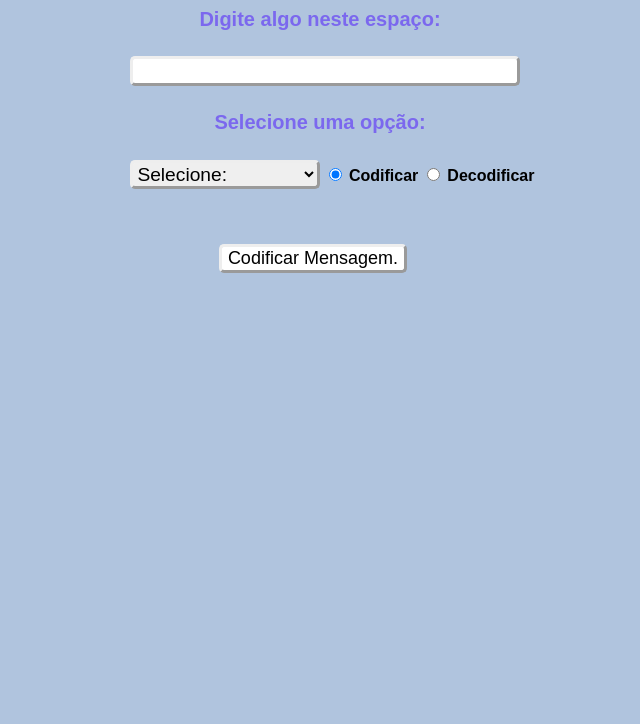
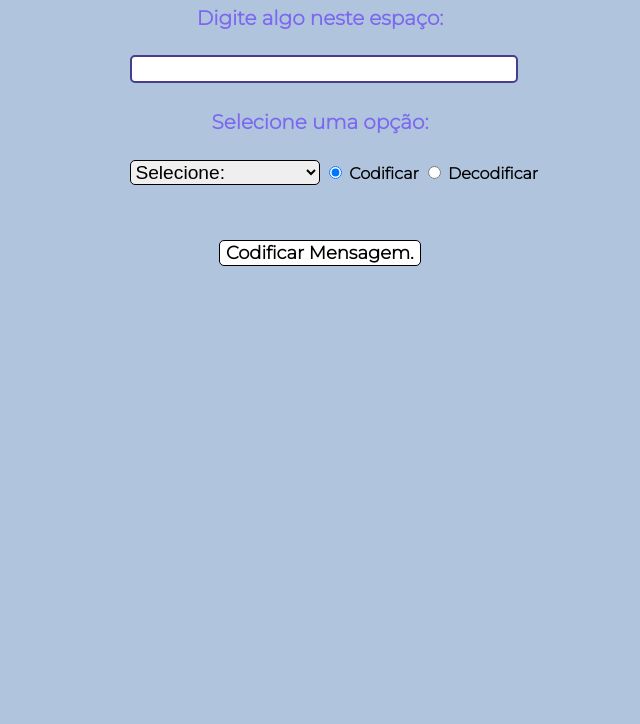
Before and after one commit to luizzzabiassi/cod-e-decod, a plain HTML site: page index.html in a window 1280 px wide. Shown: the part 76-800 px from the top of the page, without its empty margins (320-960 px from the left). Drawn offline with Linux system fonts and the light colour scheme.

Commit message:
melhorias no css

```diff
--- a/style.css
+++ b/style.css
@@ -1,19 +1,24 @@
+@import url('https://fonts.googleapis.com/css2?family=Montserrat:wght@200;300&display=swap');
+
 body{
+    font-family: "Montserrat", sans-serif;
     background-color: lightsteelblue;
 }
 
 h1{
-    font-family: Arial, Helvetica, sans-serif;
     color: darkslateblue;
     text-align: center;
 }
 
 h4{
-    font-family: Arial, Helvetica, sans-serif;
     color: mediumslateblue;
     margin-bottom: 2%;
     font-size: 20px;
     text-align: center;
+    margin-top: 2px;
+}
+
+#resultado{
     margin-top: 2%;
 }
 
@@ -22,31 +27,42 @@ h4{
     margin-left: 35%;
     width: 30%;
     font-size: 120%;
-    border: outset;
+    border: 2px solid darkslateblue;
+    outline: none;
+}
+
+#mensagem{
+    margin-bottom: 2%;
 }
 
 select{
     width: 15%;
     font-size: 120%;
-    font-family: Arial, Helvetica, sans-serif;
     margin-left: 35%;
     margin-bottom: 2%;
     border-radius: 5px;
-    border: outset;
+    border: 1px solid;
+    outline: none;
+}
+
+option{
+    font-weight: bold;
+    font-family: "Montserrat", sans-serif;
 }
 
 label{
-    font-family: Arial, Helvetica, sans-serif;
     font-weight: bold;
     font-size: 16px;
 }
 
 button{
+    font-weight: bold;
+    font-family: "Montserrat", sans-serif;
     margin-left: 42%;
     margin-top: 30px;
     font-size: 18px;
-    font-family: Arial, Helvetica, sans-serif;
     background-color: white;
     border-radius: 5px;
-    border: outset;
+    border: 1px solid;
+    outline: none;
 }
```
